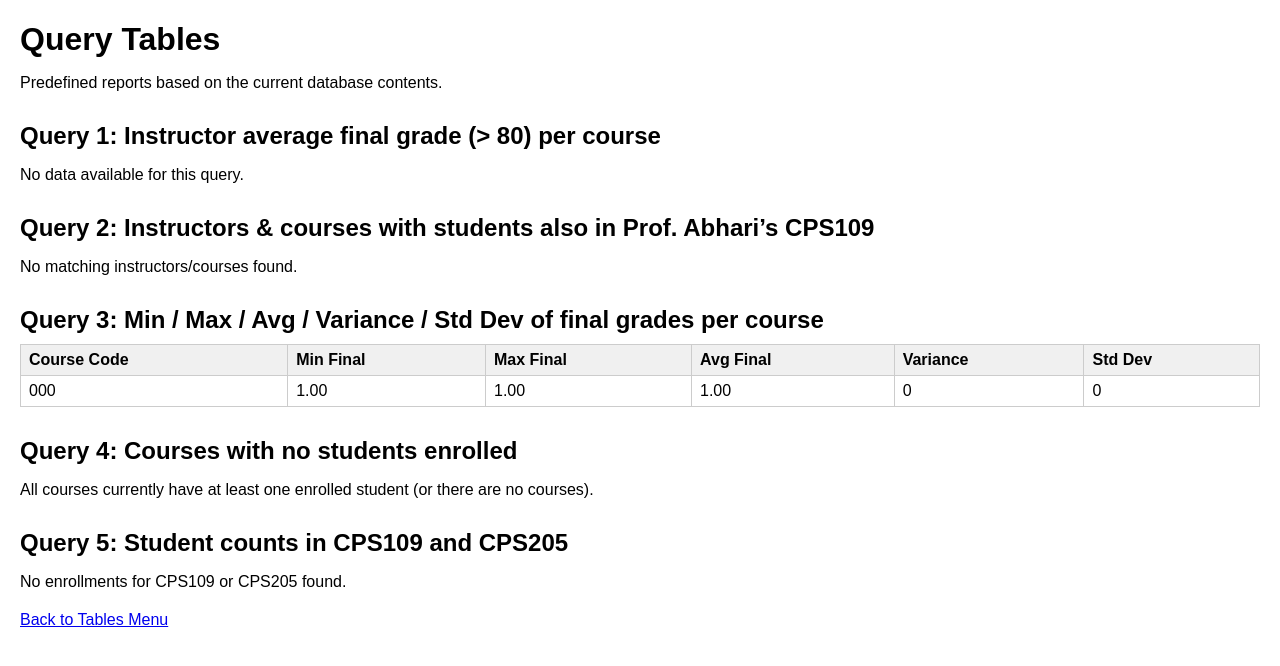
After one commit to nicholas489/university_enrollment, a Django app: page /tables_menu/query_tables/ in a window 1280 px wide. The commit adds this page. Shown: the top 666 px of the page. Run offline with Django 5.2, Linux system fonts and the light colour scheme; tables that the repository leaves empty hold one stand-in row (values such as "Sample post").

Commit message:
Added Tables Menu

```diff
--- a/university/templates/university/home.html
+++ b/university/templates/university/home.html
@@ -55,8 +55,9 @@
 
     <div class="button-group">
        <a href="{% url 'student_login' %}" class="btn">Login as Student</a>
-      <a href="{% url 'instructor_login' %}" class="btn">Login as Instructor</a>
-      <a href="/admin/login/" class="btn">Login as Admin</a>
+        <a href="{% url 'instructor_login' %}" class="btn">Login as Instructor</a>
+        <a href="/admin/login/" class="btn">Login as Admin</a>
+        <a href="{% url 'tables_menu'%}" class="btn">Modify Tables Menu</a>
     </div>
   </body>
 </html>
--- /dev/null
+++ b/university/templates/university/tables_query.html
@@ -0,0 +1,162 @@
+<!doctype html>
+<html lang="en">
+  <head>
+    <meta charset="utf-8">
+    <title>Query Tables</title>
+    <style>
+      body { font-family: Arial, sans-serif; margin: 20px; }
+      h1 { margin-bottom: 10px; }
+      h2 { margin-top: 30px; margin-bottom: 5px; }
+      table {
+        border-collapse: collapse;
+        width: 100%;
+        margin-top: 10px;
+        margin-bottom: 20px;
+      }
+      th, td {
+        border: 1px solid #ccc;
+        padding: 6px 8px;
+        text-align: left;
+      }
+      th { background: #f0f0f0; }
+      .nav-links { margin-top: 20px; }
+    </style>
+  </head>
+  <body>
+    <h1>Query Tables</h1>
+    <p>Predefined reports based on the current database contents.</p>
+
+    <!-- Query 1 -->
+    <h2>Query 1: Instructor average final grade (> 80) per course</h2>
+    {% if query1_rows %}
+      <table>
+        <thead>
+          <tr>
+            <th>Instructor First Name</th>
+            <th>Instructor Last Name</th>
+            <th>Course Code</th>
+            <th>Average Final Grade</th>
+          </tr>
+        </thead>
+        <tbody>
+          {% for row in query1_rows %}
+            <tr>
+              <td>{{ row.section__instructor__first_name }}</td>
+              <td>{{ row.section__instructor__last_name }}</td>
+              <td>{{ row.section__course__course_code }}</td>
+              <td>{{ row.avg_final|floatformat:2 }}</td>
+            </tr>
+          {% endfor %}
+        </tbody>
+      </table>
+    {% else %}
+      <p>No data available for this query.</p>
+    {% endif %}
+
+    <!-- Query 2 -->
+    <h2>Query 2: Instructors & courses with students also in Prof. Abhari’s CPS109</h2>
+    {% if query2_rows %}
+      <table>
+        <thead>
+          <tr>
+            <th>Instructor First Name</th>
+            <th>Instructor Last Name</th>
+            <th>Course Code</th>
+          </tr>
+        </thead>
+        <tbody>
+          {% for row in query2_rows %}
+            <tr>
+              <td>{{ row.section__instructor__first_name }}</td>
+              <td>{{ row.section__instructor__last_name }}</td>
+              <td>{{ row.section__course__course_code }}</td>
+            </tr>
+          {% endfor %}
+        </tbody>
+      </table>
+    {% else %}
+      <p>No matching instructors/courses found.</p>
+    {% endif %}
+
+    <!-- Query 3 -->
+    <h2>Query 3: Min / Max / Avg / Variance / Std Dev of final grades per course</h2>
+    {% if query3_rows %}
+      <table>
+        <thead>
+          <tr>
+            <th>Course Code</th>
+            <th>Min Final</th>
+            <th>Max Final</th>
+            <th>Avg Final</th>
+            <th>Variance</th>
+            <th>Std Dev</th>
+          </tr>
+        </thead>
+        <tbody>
+          {% for row in query3_rows %}
+            <tr>
+              <td>{{ row.course_code }}</td>
+              <td>{{ row.min_grade }}</td>
+              <td>{{ row.max_grade }}</td>
+              <td>{{ row.avg_grade }}</td>
+              <td>{{ row.var_grade }}</td>
+              <td>{{ row.stddev_grade }}</td>
+            </tr>
+          {% endfor %}
+        </tbody>
+      </table>
+    {% else %}
+      <p>No grade data available to compute statistics.</p>
+    {% endif %}
+
+    <!-- Query 4 -->
+    <h2>Query 4: Courses with no students enrolled</h2>
+    {% if query4_rows %}
+      <table>
+        <thead>
+          <tr>
+            <th>Course Code</th>
+            <th>Course Name</th>
+          </tr>
+        </thead>
+        <tbody>
+          {% for row in query4_rows %}
+            <tr>
+              <td>{{ row.course_code }}</td>
+              <td>{{ row.course_name }}</td>
+            </tr>
+          {% endfor %}
+        </tbody>
+      </table>
+    {% else %}
+      <p>All courses currently have at least one enrolled student (or there are no courses).</p>
+    {% endif %}
+
+    <!-- Query 5 -->
+    <h2>Query 5: Student counts in CPS109 and CPS205</h2>
+    {% if query5_rows %}
+      <table>
+        <thead>
+          <tr>
+            <th>Course Code</th>
+            <th>Student Count</th>
+          </tr>
+        </thead>
+        <tbody>
+          {% for row in query5_rows %}
+            <tr>
+              <td>{{ row.course_code }}</td>
+              <td>{{ row.student_count }}</td>
+            </tr>
+          {% endfor %}
+        </tbody>
+      </table>
+    {% else %}
+      <p>No enrollments for CPS109 or CPS205 found.</p>
+    {% endif %}
+
+    <div class="nav-links">
+      <a href="{% url 'tables_menu' %}">Back to Tables Menu</a>
+    </div>
+  </body>
+</html>
--- a/university/urls.py
+++ b/university/urls.py
@@ -38,4 +38,11 @@ urlpatterns = [
         views.instructor_edit_grades,
         name='instructor_edit_grades'
     ),
+
+    # Modify Tables Menu
+    path('tables_menu/', views.tables_menu, name='tables_menu'),
+    path('tables_menu/drop_tables/', views.drop_tables_page, name='drop_tables_page'),
+    path('tables_menu/create_tables/', views.create_tables_page, name='create_tables_page'),
+    path('tables_menu/populate_tables/', views.populate_tables_page, name='populate_tables_page'),
+    path('tables_menu/query_tables/', views.query_tables_page, name='query_tables_page'),
 ]
--- a/university/views.py
+++ b/university/views.py
@@ -1,19 +1,44 @@
 from django.shortcuts import render, redirect, get_object_or_404
 from django.contrib import messages
+from django.core.management import call_command
 from django.db import transaction, IntegrityError
+from django.db.models import Avg, Count
+from django.shortcuts import render, redirect, get_object_or_404
+from django.contrib import messages
 from decimal import Decimal, InvalidOperation
+import statistics
 from .models import (
+    Admin,
     Course,
+    Department,
+    GraduateStudent,
     Section,
     Instructor,
     Student,
     Enrollment,
     Grade,
+    UndergraduateStudent,
     Wait,
     Waitlist
 )
 from .forms import InstructorLoginForm, StudentLoginForm
 from .decorators import student_required, instructor_required
+
+TABLES_CONFIG = [
+    {"id": "admin", "label": "Admin", "model": Admin},
+    {"id": "department", "label": "Department", "model": Department},
+    {"id": "student", "label": "Student", "model": Student},
+    {"id": "undergraduate", "label": "UndergraduateStudent", "model": UndergraduateStudent},
+    {"id": "graduate", "label": "GraduateStudent", "model": GraduateStudent},
+    {"id": "instructor", "label": "Instructor", "model": Instructor},
+    {"id": "course", "label": "Course", "model": Course},
+    {"id": "section", "label": "Section", "model": Section},
+    {"id": "enrollment", "label": "Enrollment", "model": Enrollment},
+    {"id": "grade", "label": "Grade", "model": Grade},
+    {"id": "waitlist", "label": "Waitlist", "model": Waitlist},
+    {"id": "wait", "label": "Wait", "model": Wait},
+]
+
 
 def home(request):
     # If already logged in as student/instructor/admin, go to appropriate dashboard
@@ -456,6 +481,168 @@ def instructor_edit_grades(request, section_id):
         }
     )
 
+def tables_menu(request):
+    return render(request, 'university/tables_menu.html')
+
+def create_tables_page(request):
+    """
+    Recreates tables for the 'university' app by re-applying migrations.
+    Does NOT populate data.
+    """
+    if request.method == "POST":
+        # Re-apply all migrations for the app (recreate tables)
+        call_command('migrate', 'university')
+
+        messages.success(
+            request,
+            "Tables have been created (migrations applied) for the 'university' app."
+        )
+        return redirect('create_tables_page')
+
+    return render(request, 'university/tables_create.html')
+
+def populate_tables_page(request):
+    """
+    Populates tables with mock data by running the seed_mock_data command.
+    Assumes tables already exist.
+    """
+    if request.method == "POST":
+        call_command('seed_mock_data')
+
+        messages.success(
+            request,
+            "Tables have been populated with mock data (seed_mock_data)."
+        )
+        return redirect('populate_tables_page')
+
+    return render(request, 'university/tables_populate.html')
+
+def drop_tables_page(request):
+    """
+    Drops (unapplies migrations for) the 'university' app, which effectively
+    drops all its tables. This uses Django's migration system so migration state stays in sync.
+    """
+    if request.method == "POST":
+        # This will:
+        # - Unapply all migrations for the 'university' app
+        # - Drop its tables
+        call_command('migrate', 'university', 'zero')
+        messages.success(
+            request,
+            "All tables for the 'university' app have been dropped (migrated to zero)."
+        )
+        return redirect('drop_tables_page')
+
+    return render(request, 'university/tables_drop.html')
+
+def query_tables_page(request):
+    # ----- Query 1: Instructor average final grade per course (> 80) -----
+    q1_queryset = (
+        Grade.objects
+        .select_related('section__course', 'section__instructor')
+        .values(
+            'section__instructor__first_name',
+            'section__instructor__last_name',
+            'section__course__course_code',
+        )
+        .annotate(avg_final=Avg('final_grade'))
+        .filter(avg_final__gt=80)
+        .order_by(
+            'section__instructor__last_name',
+            'section__instructor__first_name',
+            'section__course__course_code',
+        )
+    )
+    query1_rows = list(q1_queryset)
+
+    # ----- Query 2: Instructors & courses with students also in Abhari's CPS109 -----
+    abhari_students = Student.objects.filter(
+        enrollments__section__instructor__last_name='Abhari',
+        enrollments__section__course__course_code='CPS109',
+    ).distinct()
+
+    q2_queryset = (
+        Enrollment.objects
+        .filter(student__in=abhari_students)
+        .select_related('section__course', 'section__instructor')
+        .values(
+            'section__instructor__first_name',
+            'section__instructor__last_name',
+            'section__course__course_code',
+        )
+        .distinct()
+        .order_by(
+            'section__instructor__last_name',
+            'section__instructor__first_name',
+            'section__course__course_code',
+        )
+    )
+    query2_rows = list(q2_queryset)
+
+    # ----- Query 3: Min/Max/Avg/Var/StdDev of final grades per course -----
+    query3_rows = []
+    for course in Course.objects.all().order_by('course_code'):
+        finals = list(
+            Grade.objects
+            .filter(course=course)
+            .values_list('final_grade', flat=True)
+        )
+        if not finals:
+            continue
+
+        min_g = min(finals)
+        max_g = max(finals)
+        avg_g = round(statistics.mean(finals), 2)
+
+        if len(finals) > 1:
+            var_g = round(statistics.pvariance(finals), 2)
+            std_g = round(statistics.pstdev(finals), 2)
+        else:
+            var_g = 0
+            std_g = 0
+
+        query3_rows.append({
+            "course_code": course.course_code,
+            "min_grade": min_g,
+            "max_grade": max_g,
+            "avg_grade": avg_g,
+            "var_grade": var_g,
+            "stddev_grade": std_g,
+        })
+
+    # ----- Query 4: Courses with no students enrolled -----
+    q4_queryset = (
+        Course.objects
+        .annotate(total_enrollments=Count('sections__enrollments', distinct=True))
+        .filter(total_enrollments=0)
+        .values('course_code', 'course_name')
+        .order_by('course_code')
+    )
+    query4_rows = list(q4_queryset)
+
+    # ----- Query 5: Student counts in CPS109 and CPS205 -----
+    q5_queryset = (
+        Course.objects
+        .filter(course_code__in=['CPS109', 'CPS205'])
+        .annotate(
+            student_count=Count('sections__enrollments__student', distinct=True)
+        )
+        .values('course_code', 'student_count')
+        .order_by('course_code')
+    )
+    query5_rows = list(q5_queryset)
+
+    return render(
+        request,
+        'university/tables_query.html',
+        {
+            "query1_rows": query1_rows,
+            "query2_rows": query2_rows,
+            "query3_rows": query3_rows,
+            "query4_rows": query4_rows,
+            "query5_rows": query5_rows,
+        }
+    )
 
 def logout(request):
     # Safely remove entity ids from session if they're present
```
Also changed, not shown: university/templates/university/tables_create.html (added, +59 -0 lines), university/templates/university/tables_drop.html (added, +60 -0 lines), university/templates/university/tables_menu.html (added, +28 -0 lines), university/templates/university/tables_populate.html (added, +59 -0 lines).
